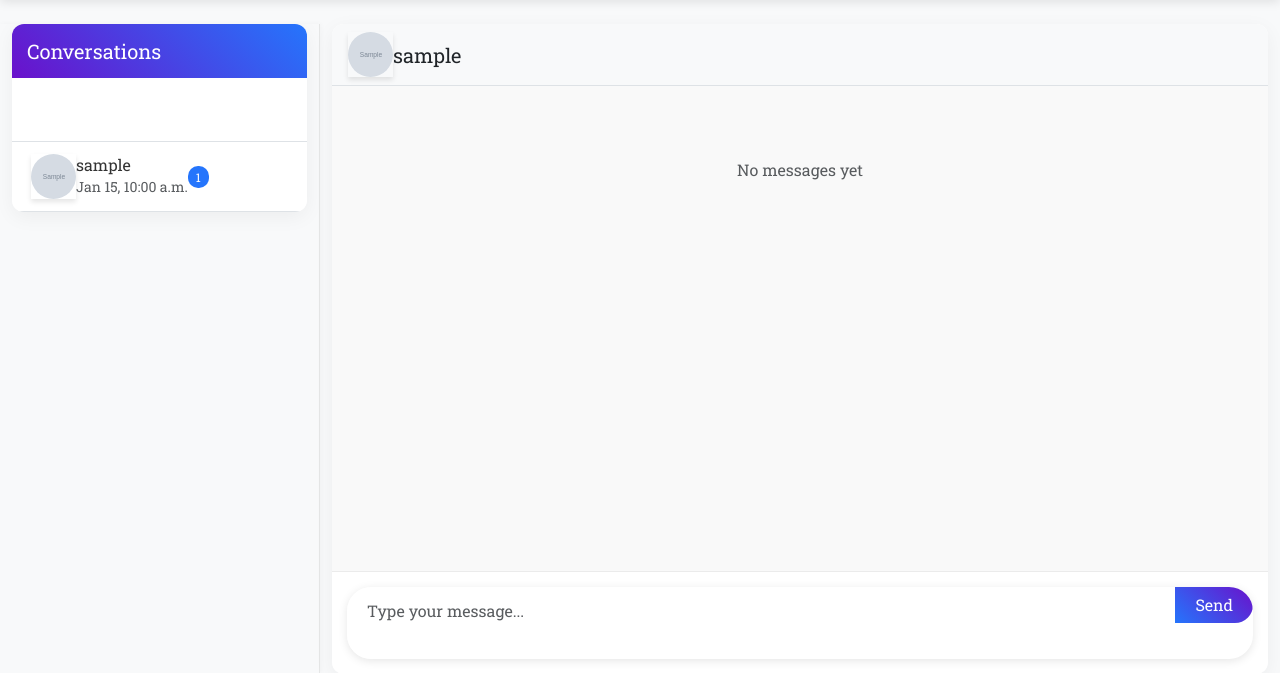
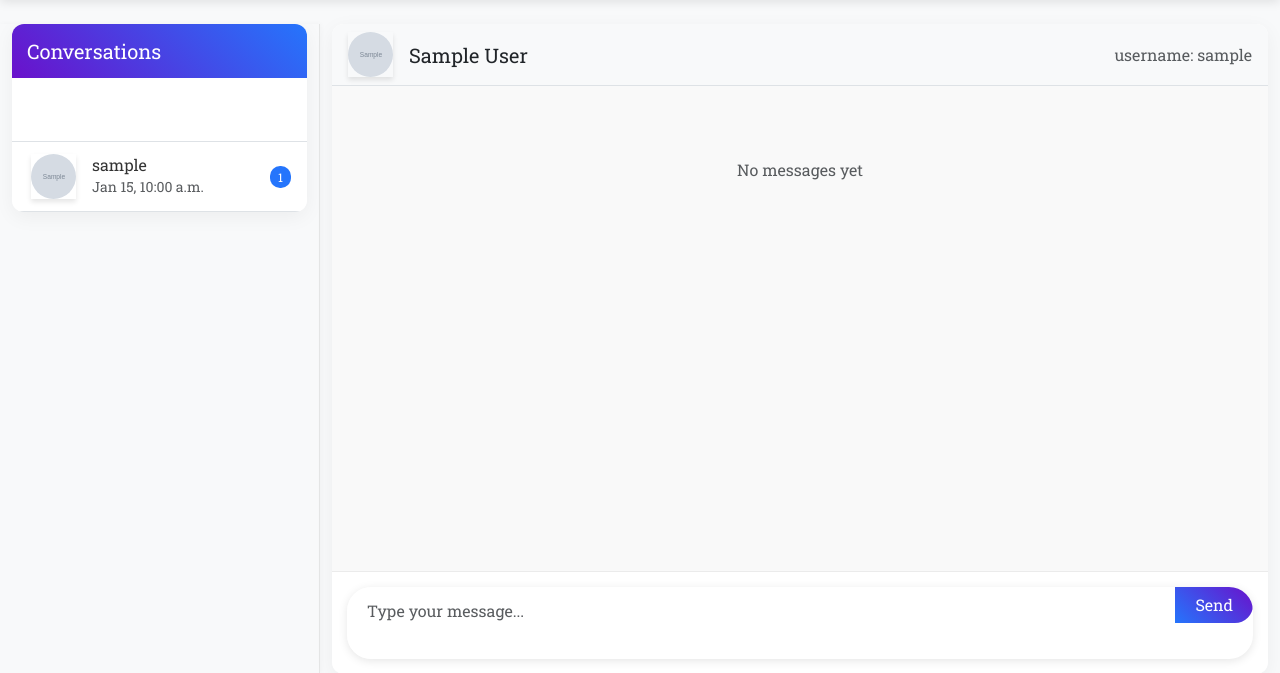
Before and after one commit to jakujobi/wealthwise, a Django app: template messaging/templates/messaging.html in a window 1280 px wide. Shown: the part 72-745 px from the top of the page. Run offline with Django 5.2, Linux system fonts and the light colour scheme; the template is opened without the code that fills it: most values are stand-ins (such as "Sample title", 1, 10 or a date in 2020); grey boxes marked "Sample" are stand-in pictures.

Commit message:
Refactor conversation item display and improve user name visibility

```diff
--- a/messaging/templates/messaging.html
+++ b/messaging/templates/messaging.html
@@ -33,12 +33,12 @@
                                 <div class="conversation-item p-3 border-bottom {% if selected_profile == profile %}active{% endif %}">
                                     <a href="{% url 'message' %}?conversation_with={{ profile.id }}" class="text-decoration-none">
                                         <div class="d-flex align-items-center">
-                                            <div class="avatar-circle mr-3">
+                                            <div class="avatar-circle me-3">
                                                 {% if profile.profile_picture %}
                                                     <img src="{{ profile.profile_picture.url }}" alt="{{ profile.user.username }}" class="rounded-circle">
                                                 {% else %}
                                                     <div class="avatar-placeholder rounded-circle d-flex align-items-center justify-content-center">
-                                                        {{ profile.user.username|slice:":1"|upper }}
+                                                        {{ profile.user.first_name|slice:":1"|upper }} {{ profile.user.last_name|slice:":1"|upper }}
                                                     </div>
                                                 {% endif %}
                                             </div>
@@ -47,7 +47,7 @@
                                                 <small class="text-muted">{{ messages.last.sent_at|date:"M d, g:i a" }}</small>
                                             </div>
                                             {% if profile.unread_count %}
-                                                <span class="badge badge-primary ml-auto">{{ profile.unread_count }}</span>
+                                                <span class="badge badge-primary ms-auto">{{ profile.unread_count }}</span>
                                             {% endif %}
                                         </div>
                                     </a>
@@ -69,8 +69,9 @@
                 {% if selected_profile %}
                     <!-- Conversation header -->
                     <div class="card-header bg-light border-bottom">
+                        <div class="d-flex align-items-center justify-content-between">
                             <div class="d-flex align-items-center">
-                            <div class="avatar-circle mr-3">
+                                <div class="avatar-circle me-3">
                                     {% if selected_profile.profile_picture %}
                                         <img src="{{ selected_profile.profile_picture.url }}" alt="{{ selected_profile.user.username }}" class="rounded-circle">
                                     {% else %}
@@ -79,7 +80,9 @@
                                         </div>
                                     {% endif %}
                                 </div>
-                            <h5 class="mb-0">{{ selected_profile.user.username }}</h5>
+                                <h5 class="mb-0">{{ selected_profile.user.first_name }} {{ selected_profile.user.last_name }}</h5>
+                            </div>
+                            <h5 class="mb-0 text-end text-muted" style="font-size: 1rem;">username: {{ selected_profile.user.username }}</h5>
                         </div>
                     </div>
 
```
Lines whose indentation alone changed are shown as unchanged.
